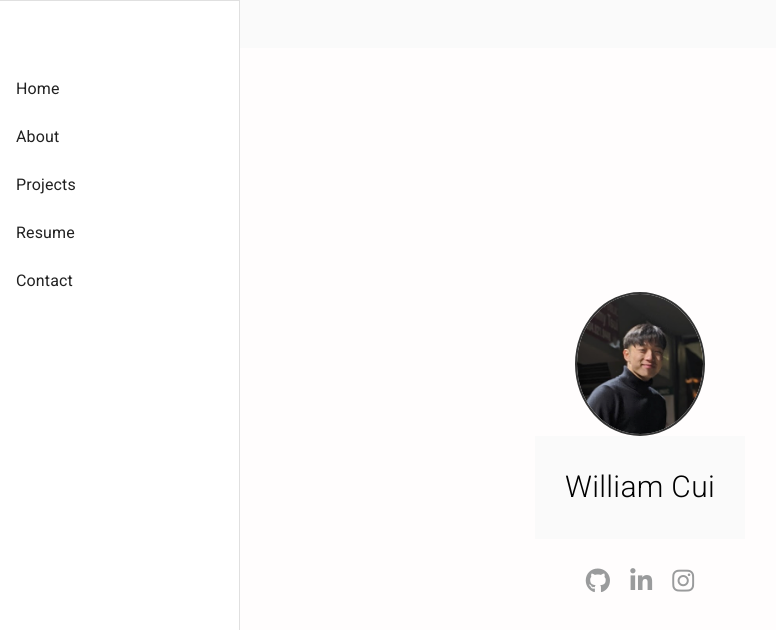
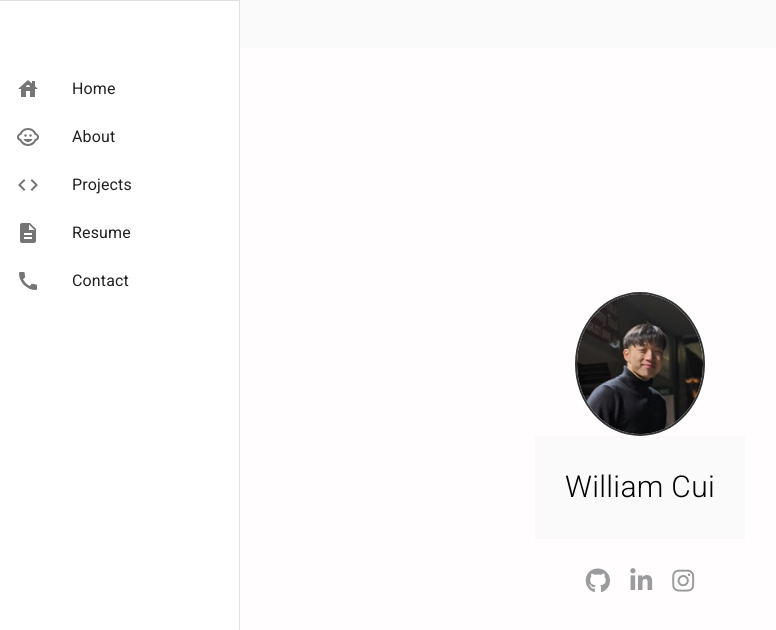
Before and after one commit to spyrux/spyrux.github.io, a React (Create React App) app: page /about in a window 1280 px wide. Shown: the top 630 px of the page, without its empty margins (0-776 px from the left). Built offline with nearby package versions, Linux system fonts and the light colour scheme.

Commit message:
added icons

```diff
--- a/src/components/MyDrawer.js
+++ b/src/components/MyDrawer.js
@@ -1,10 +1,14 @@
 import React from 'react';
 import clsx from 'clsx';
 import { makeStyles, useTheme } from '@material-ui/core/styles';
+import ChildCareIcon from '@material-ui/icons/ChildCare';
+import HouseIcon from '@material-ui/icons/House';
+import CallIcon from '@material-ui/icons/Call';
+import CodeIcon from '@material-ui/icons/Code';
+import DescriptionIcon from '@material-ui/icons/Description';
+
 import { Drawer as MyDrawer} from '@material-ui/core';
 import CssBaseline from '@material-ui/core/CssBaseline';
-import AppBar from '@material-ui/core/AppBar';
-import Toolbar from '@material-ui/core/Toolbar';
 import List from '@material-ui/core/List';
 import Typography from '@material-ui/core/Typography';
 import Divider from '@material-ui/core/Divider';
@@ -15,8 +19,6 @@ import ChevronRightIcon from '@material-ui/icons/ChevronRight';
 import ListItem from '@material-ui/core/ListItem';
 import ListItemIcon from '@material-ui/core/ListItemIcon';
 import ListItemText from '@material-ui/core/ListItemText';
-import InboxIcon from '@material-ui/icons/MoveToInbox';
-import MailIcon from '@material-ui/icons/Mail';
 import { withRouter } from "react-router-dom";
 import { spacing } from '@material-ui/system';
 
@@ -93,30 +95,31 @@ const Drawer = props => {
         setOpen(false);
     };
     const itemsList = [
+
         {
             text: "Home",
-
+            icon: <HouseIcon/>,
             onClick: () => history.push("/")
         },
         {
             text: "About",
-
+            icon: <ChildCareIcon/>,
             onClick: () => history.push("/about")
         },
         {
             text: "Projects",
-
+            icon:<CodeIcon/>,
             onClick: () => history.push("/projects")
         },
         {
             text: "Resume",
-
+            icon: <DescriptionIcon/>,
             onClick: () => history.push("/resume")
         },
 
         {
             text: "Contact",
-
+            icon: <CallIcon/>,
             onClick: () => history.push("/contact")
         }
     ];
```
